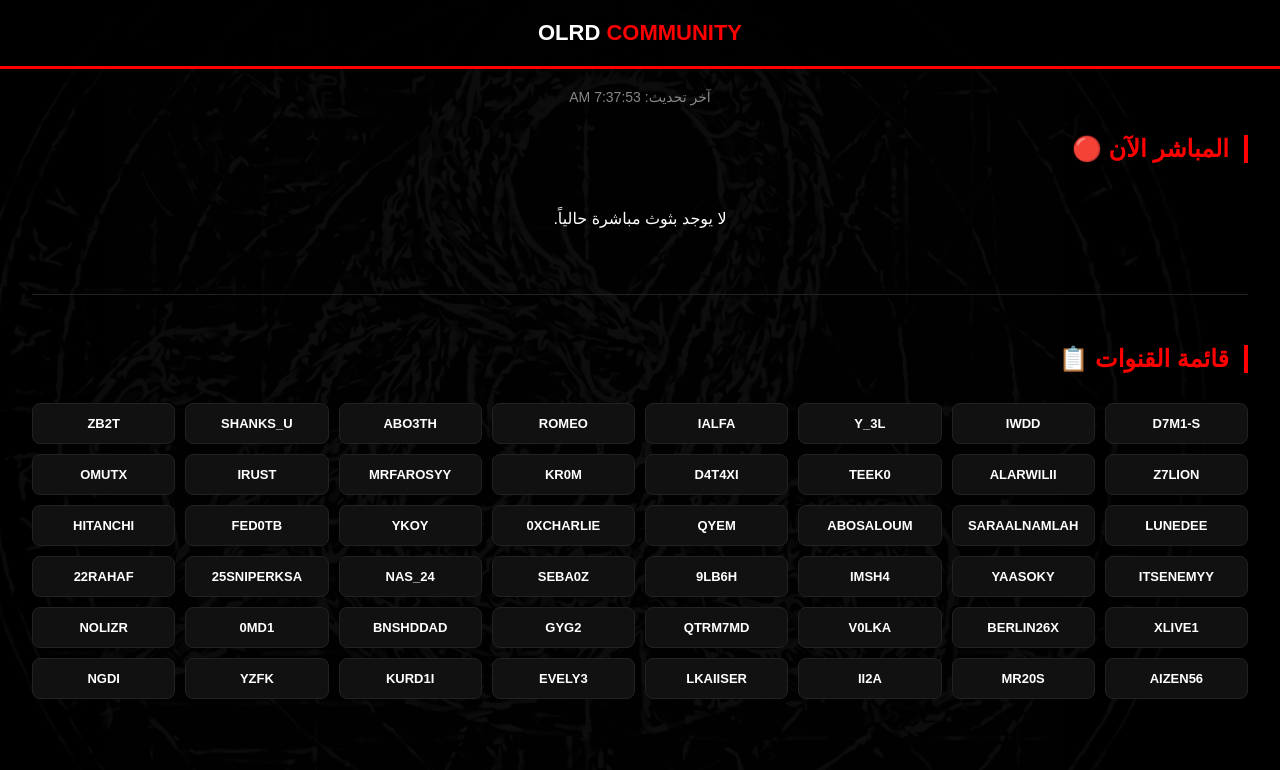
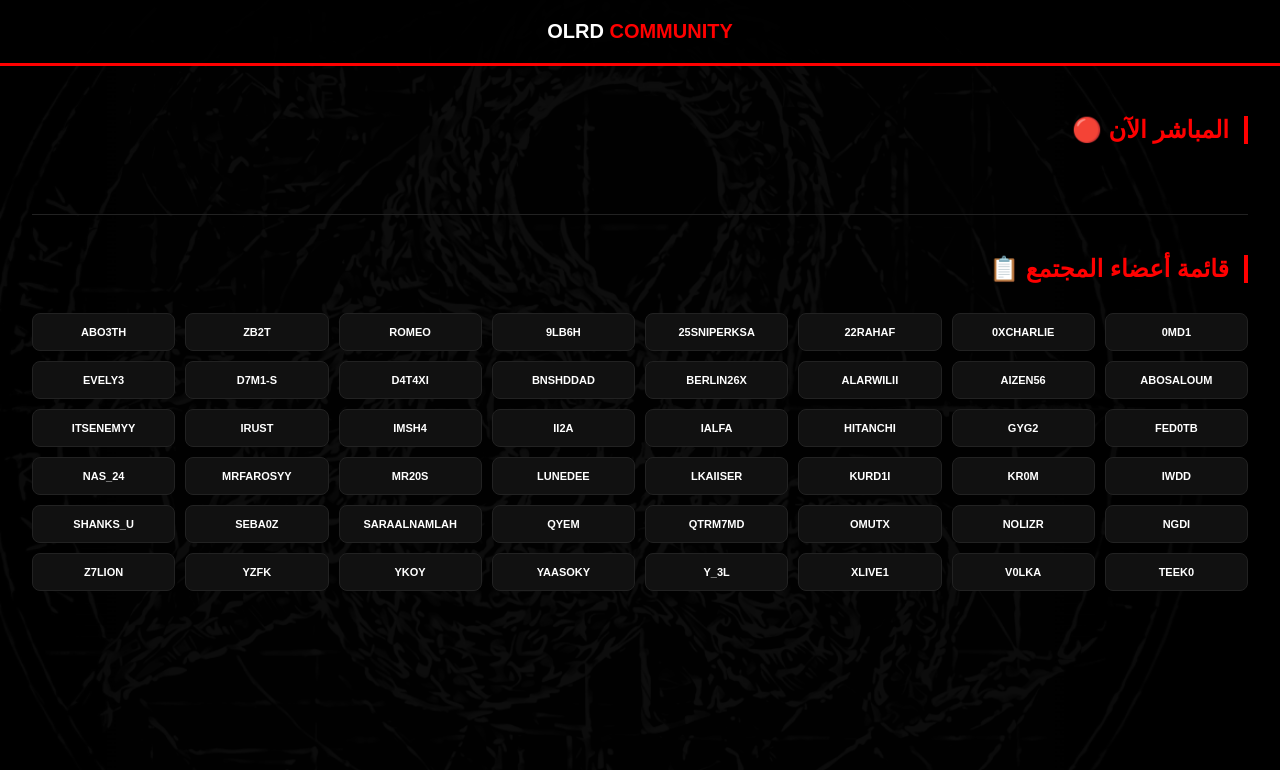
Before and after one commit to ZB2T/olrd-streams, a plain HTML site: page index.html in a window 1280 px wide. Drawn offline with Linux system fonts and the light colour scheme; no server answers.

Commit message:
Update index.html

```diff
--- a/index.html
+++ b/index.html
@@ -2,7 +2,7 @@
 <html lang="ar" dir="rtl">
 <head>
     <meta charset="UTF-8">
-    <title>OLRD STREAMS | LIVE CHECKER</title>
+    <title>OLRD STREAMS | LIVE</title>
     <style>
         body { margin: 0; background: #000; color: #fff; font-family: sans-serif; text-align: center; }
         .bg { position: fixed; top: 0; left: 0; width: 100%; height: 100%; background: url('bg.jpg') no-repeat center center/cover; opacity: 0.15; z-index: -1; }
@@ -10,37 +10,33 @@
         .container { width: 95%; max-width: 1400px; margin: 0 auto; padding: 20px; }
         .section-title { font-size: 24px; font-weight: bold; margin: 30px 0; color: red; text-align: right; border-right: 4px solid red; padding-right: 15px; }
 
-        /* شبكة المباشر */
-        .live-grid { display: grid; grid-template-columns: repeat(auto-fit, minmax(380px, 1fr)); gap: 20px; }
-        .card { background: #0a0a0a; border: 1px solid #333; border-radius: 12px; overflow: hidden; animation: fadeIn 0.8s; }
+        /* شبكة المباشر (فوق) */
+        .live-grid { display: grid; grid-template-columns: repeat(auto-fit, minmax(350px, 1fr)); gap: 20px; margin-bottom: 40px; }
+        .card { background: #0a0a0a; border: 1px solid #333; border-radius: 12px; overflow: hidden; animation: fadeIn 0.5s; }
         .v-wrap { position: relative; padding-bottom: 56.25%; height: 0; }
         iframe { position: absolute; top: 0; left: 0; width: 100%; height: 100%; border: 0; }
 
-        /* شبكة الأوفلاين */
-        .ch-grid { display: grid; grid-template-columns: repeat(auto-fill, minmax(140px, 1fr)); gap: 10px; }
-        .ch-item { background: #111; padding: 12px; border-radius: 8px; text-decoration: none; color: #fff; border: 1px solid #222; font-size: 13px; font-weight: bold; transition: 0.2s; }
-        .ch-item:hover { background: red; }
+        /* شبكة كل القنوات (تحت) */
+        .ch-grid { display: grid; grid-template-columns: repeat(auto-fill, minmax(130px, 1fr)); gap: 10px; }
+        .ch-item { background: #111; padding: 12px; border-radius: 8px; text-decoration: none; color: #fff; border: 1px solid #222; font-size: 11px; font-weight: bold; transition: 0.3s; display: block; overflow: hidden; text-overflow: ellipsis; white-space: nowrap; }
+        .ch-item:hover { background: #222; border-color: #444; }
+        .is-live-btn { border-color: red !important; color: red !important; box-shadow: 0 0 8px rgba(255,0,0,0.2); }
 
-        #status-msg { color: #888; margin-bottom: 20px; font-size: 14px; }
         @keyframes fadeIn { from { opacity: 0; } to { opacity: 1; } }
     </style>
 </head>
 <body>
     <div class="bg"></div>
-    <header>
-        <h1 style="margin:0; font-size: 22px;">OLRD <span style="color:red">COMMUNITY</span></h1>
-    </header>
+    <header><h1 style="margin:0; font-size: 20px;">OLRD <span style="color:red">COMMUNITY</span></h1></header>
 
     <div class="container">
-        <div id="status-msg">جاري تحديث حالة المجتمع...</div>
-
         <div class="section-title">المباشر الآن 🔴</div>
         <div id="live-area" class="live-grid"></div>
 
-        <hr style="margin: 50px 0; border: 0; border-top: 1px solid #222;">
+        <hr style="margin: 40px 0; border: 0; border-top: 1px solid #222;">
 
-        <div class="section-title">قائمة القنوات 📋</div>
-        <div id="offline-area" class="ch-grid"></div>
+        <div class="section-title">قائمة أعضاء المجتمع 📋</div>
+        <div id="full-list" class="ch-grid"></div>
     </div>
 
     <script>
@@ -55,49 +51,46 @@
             "mr20s", "ii2a", "lkaiiser", "evely3", "kurd1i", "yzfk", "ngdi"
         ];
 
-        async function checkAll() {
-            const liveArea = document.getElementById('live-area');
-            const offlineArea = document.getElementById('offline-area');
-            const statusMsg = document.getElementById('status-msg');
+        // 1. إنشاء القائمة الكاملة تحت فوراً
+        const fullListArea = document.getElementById('full-list');
+        users.sort().forEach(u => {
+            fullListArea.innerHTML += `<a href="https://kick.com/${u}" target="_blank" id="btn-${u}" class="ch-item">${u.toUpperCase()}</a>`;
+        });
 
-            liveArea.innerHTML = "";
-            offlineArea.innerHTML = "";
-            let liveFound = false;
+        // 2. فحص ذكي لكل قناة
+        async function checkUser(user) {
+            try {
+                const res = await fetch(`https://api.allorigins.win/get?url=${encodeURIComponent('https://kick.com/api/v1/channels/' + user)}`);
+                const out = await res.json();
+                const data = JSON.parse(out.contents);
 
-            // نمر على كل اليوزرات ونفحصهم
-            for (const user of users) {
-                try {
-                    // استخدام بروكسي لتخطي حماية كيك
-                    const proxyUrl = `https://api.allorigins.win/get?url=${encodeURIComponent('https://kick.com/api/v1/channels/' + user)}`;
-                    const res = await fetch(proxyUrl);
-                    const wrapper = await res.json();
-                    const data = JSON.parse(wrapper.contents);
+                const liveArea = document.getElementById('live-area');
+                const btn = document.getElementById(`btn-${user}`);
 
-                    if (data.livestream) {
-                        // لو لايف يروح فوق
+                if (data.livestream) {
+                    // إضافة الفيديو فوق
+                    if (!document.getElementById(`vid-${user}`)) {
                         liveArea.innerHTML += `
-                            <div class="card">
+                            <div class="card" id="vid-${user}">
                                 <div class="v-wrap"><iframe src="https://player.kick.com/${user}?muted=true&parent=${domain}"></iframe></div>
-                                <div style="padding:10px; font-weight:bold;">${user.toUpperCase()}</div>
+                                <div style="padding:10px; font-weight:bold; font-size:13px;">${user.toUpperCase()}</div>
                             </div>`;
-                        liveFound = true;
-                    } else {
-                        // لو أوفلاين يروح تحت
-                        offlineArea.innerHTML += `<a href="https://kick.com/${user}" target="_blank" class="ch-item">${user.toUpperCase()}</a>`;
                     }
-                } catch (err) {
-                    // إذا فشل الفحص ينزل تحت احتياطاً
-                    offlineArea.innerHTML += `<a href="https://kick.com/${user}" target="_blank" class="ch-item">${user.toUpperCase()}</a>`;
+                    if (btn) btn.classList.add('is-live-btn');
+                } else {
+                    // إذا قفل البث، نحذف الفيديو من فوق
+                    const vid = document.getElementById(`vid-${user}`);
+                    if (vid) vid.remove();
+                    if (btn) btn.classList.remove('is-live-btn');
                 }
-            }
-
-            statusMsg.innerText = "آخر تحديث: " + new Date().toLocaleTimeString();
-            if (!liveFound) liveArea.innerHTML = "<p>لا يوجد بثوث مباشرة حالياً.</p>";
+            } catch (e) {}
         }
 
-        checkAll();
-        // يفتح ويفحص كل 5 دقائق تلقائياً
-        setInterval(checkAll, 300000);
+        // تشغيل الفحص فوراً للكل
+        users.forEach(u => checkUser(u));
+
+        // تحديث الحالة كل دقيقتين عشان يظل "ذكي"
+        setInterval(() => users.forEach(u => checkUser(u)), 120000);
     </script>
 </body>
 </html>
```
